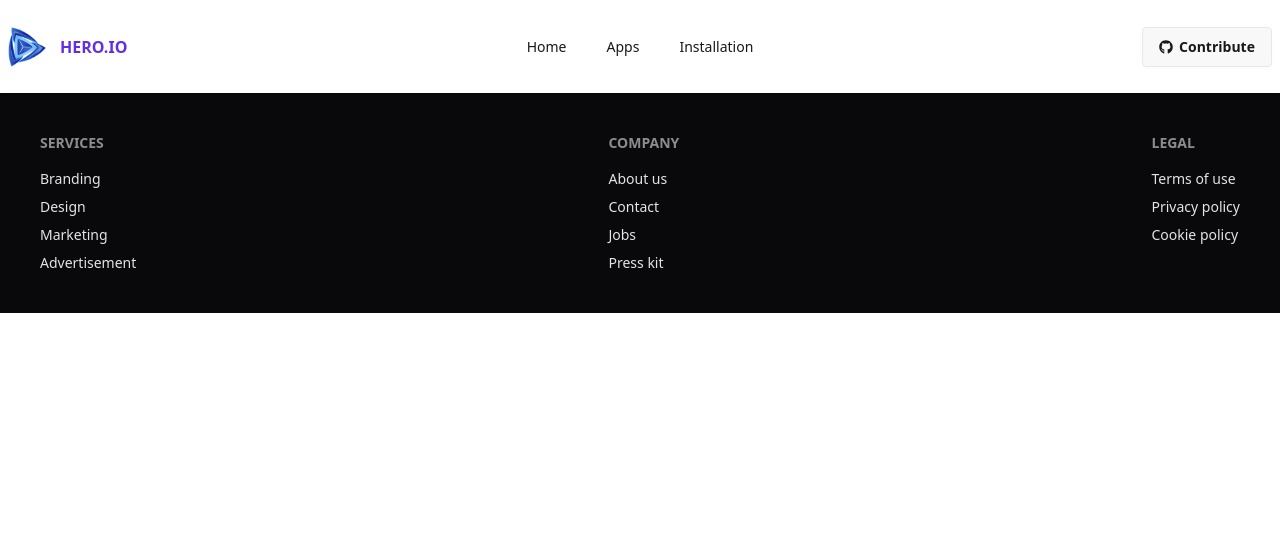
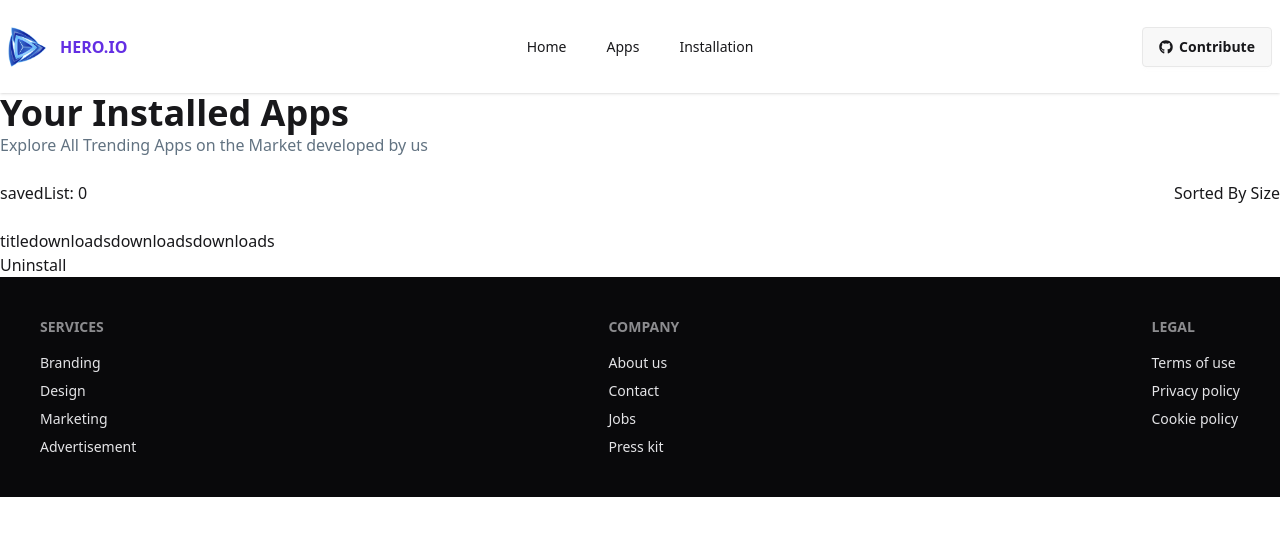
Before and after one commit to ahnafabid10/hero-apps, a React (Vite) app: page /installation in a window 1280 px wide. Shown: the top 536 px of the page. Built offline with nearby package versions, Linux system fonts and the light colour scheme.

Commit message:
first commit

```diff
--- a/src/Pages/Installation/Installation.jsx
+++ b/src/Pages/Installation/Installation.jsx
@@ -1,8 +1,48 @@
-import React from 'react';
+import React, { useEffect, useState } from 'react';
 
 const Installation = () => {
+    const [install, setInstall] = useState([])
+    useEffect(() =>{
+        const savedList = JSON.parse(localStorage.getItem('Installed'))
+        if(savedList) setInstall (savedList)
+    }, [])
     return (
-        <div>
+        <div className='space-y-6'>
+            <div>
+                <h1 className='text-4xl font-bold'>Your Installed Apps</h1>
+                <p className='text-[#627382]'>Explore All Trending Apps on the Market developed by us</p>
+            </div>
+            <div className='flex justify-between'>
+                <h2>savedList: {install.length}</h2>
+                <p>Sorted By Size</p>
+            </div>
+
+            <div>
+                <div className='flex justify-between'>
+                    <img src="" alt="" />
+                </div>
+
+
+
+                <div>
+                    <div className='flex'>
+                        <div>
+                            <h1>title</h1>
+                        </div>
+
+                        <div className='flex'>
+                            <p>downloads</p>
+                            <p>downloads</p>
+                            <p>downloads</p>
+                        </div>
+                    </div>
+
+                    <div>
+                        <button>Uninstall</button>
+                    </div>
+                </div>
+
+            </div>
 
         </div>
     );
```
